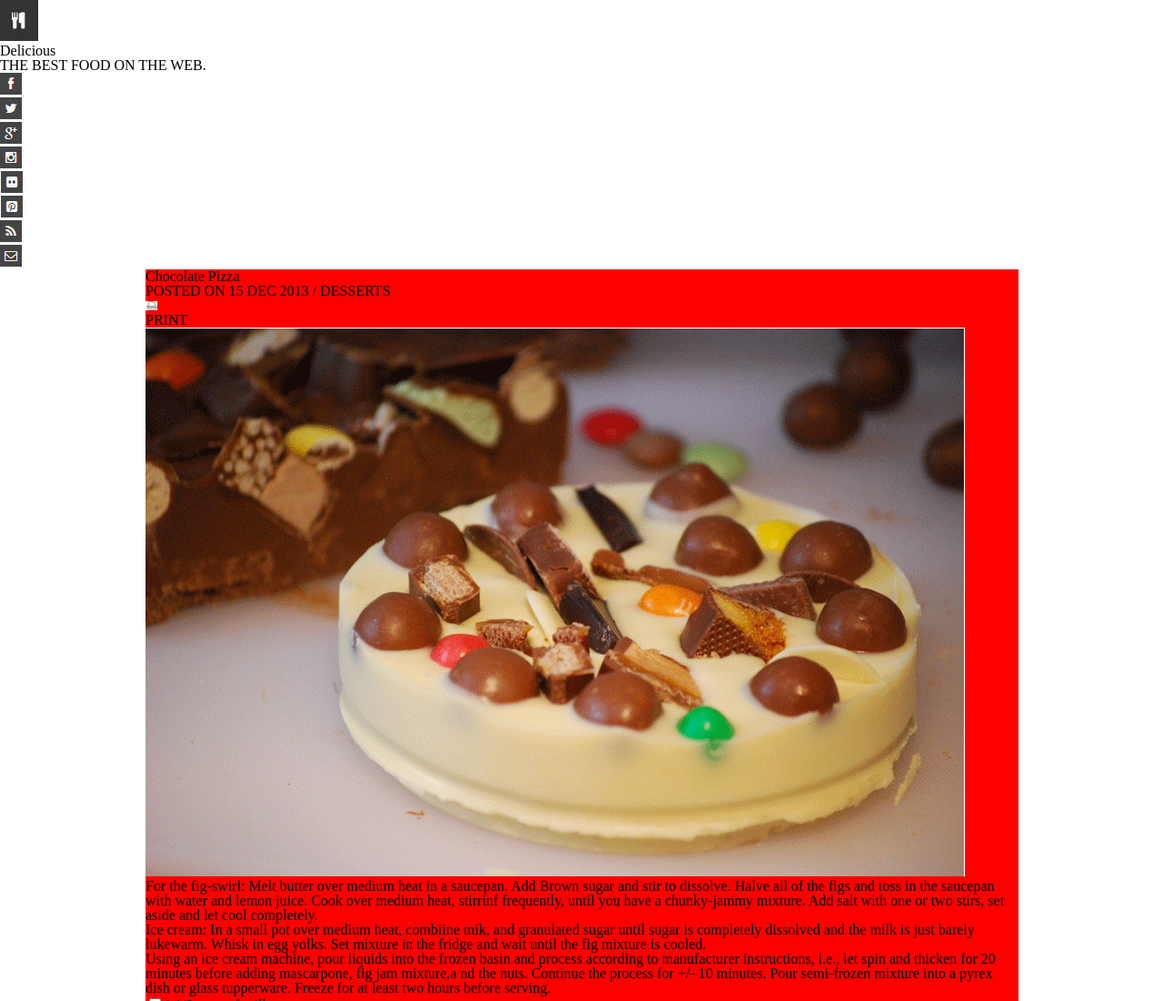
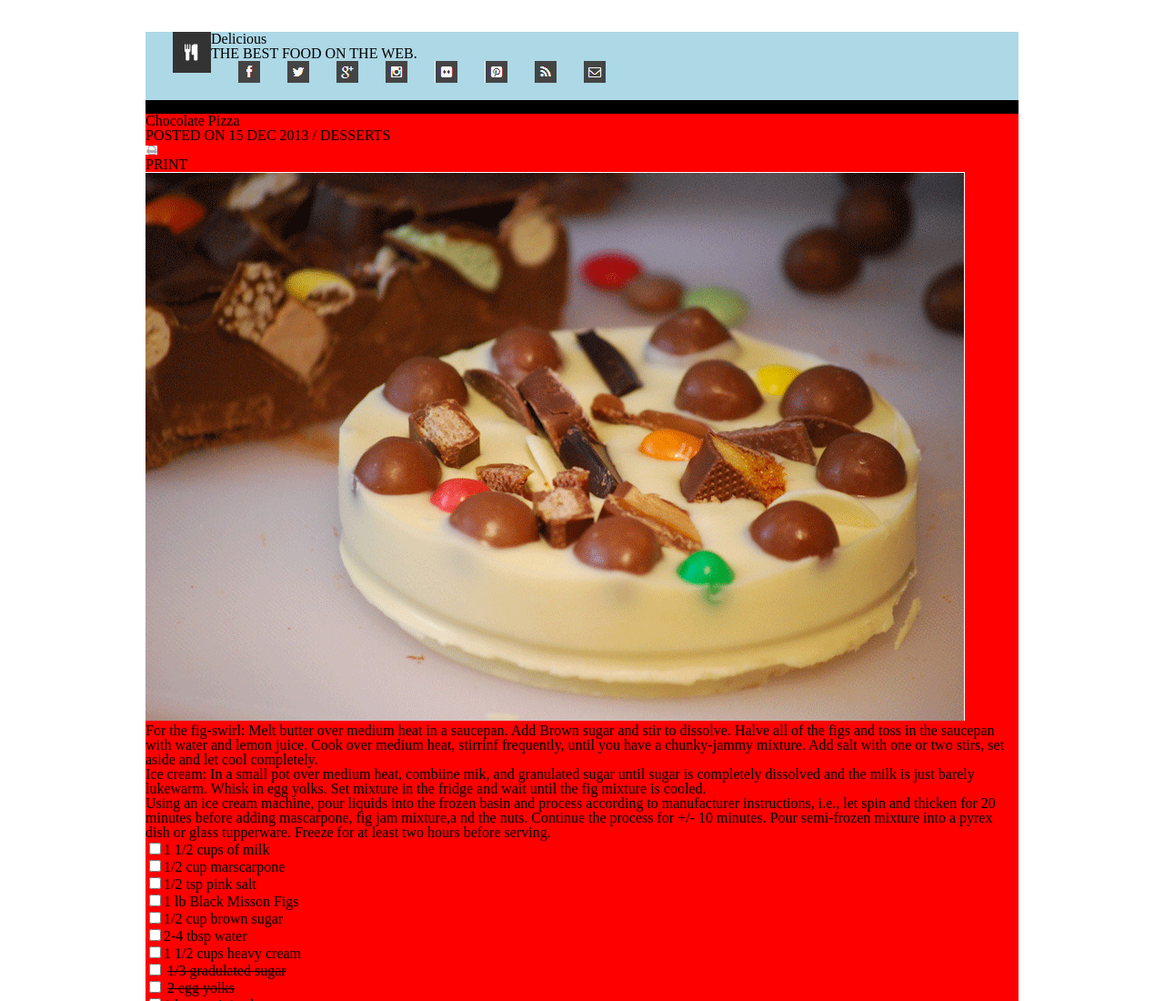
Before and after one commit to paulritzman/chocolate-pizza, a plain HTML site: page index.html in a window 1280 px wide. Shown: the top 1100 px of the page at 91% size. Drawn offline with Linux system fonts and the light colour scheme.

Commit message:
Updated header and body styles

```diff
--- a/css/style.css
+++ b/css/style.css
@@ -1,12 +1,23 @@
+body {
+  width: 960px;
+  margin: 35px auto;
+}
 header {
+  background-color: lightblue;
 
+  border-bottom: 15px solid black;
+  height: 75px;
+  width: 100%
+}
+header img {
+  display: block;
+  float: left;
+  margin-left: 30px;
 }
 main{
   background-color: red;
+}
 
-  margin: 0 auto;
-  width: 960px;
-}
 
 .container {
   position: relative;
```
